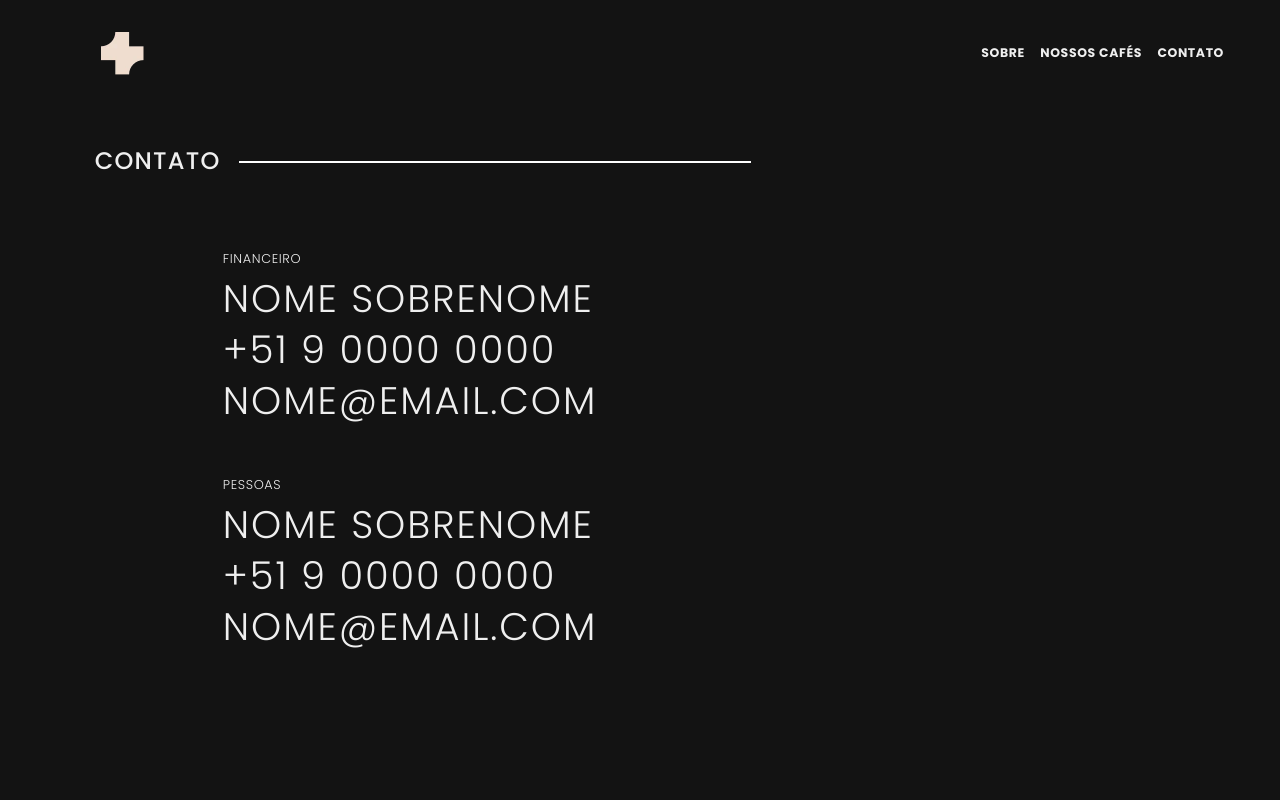
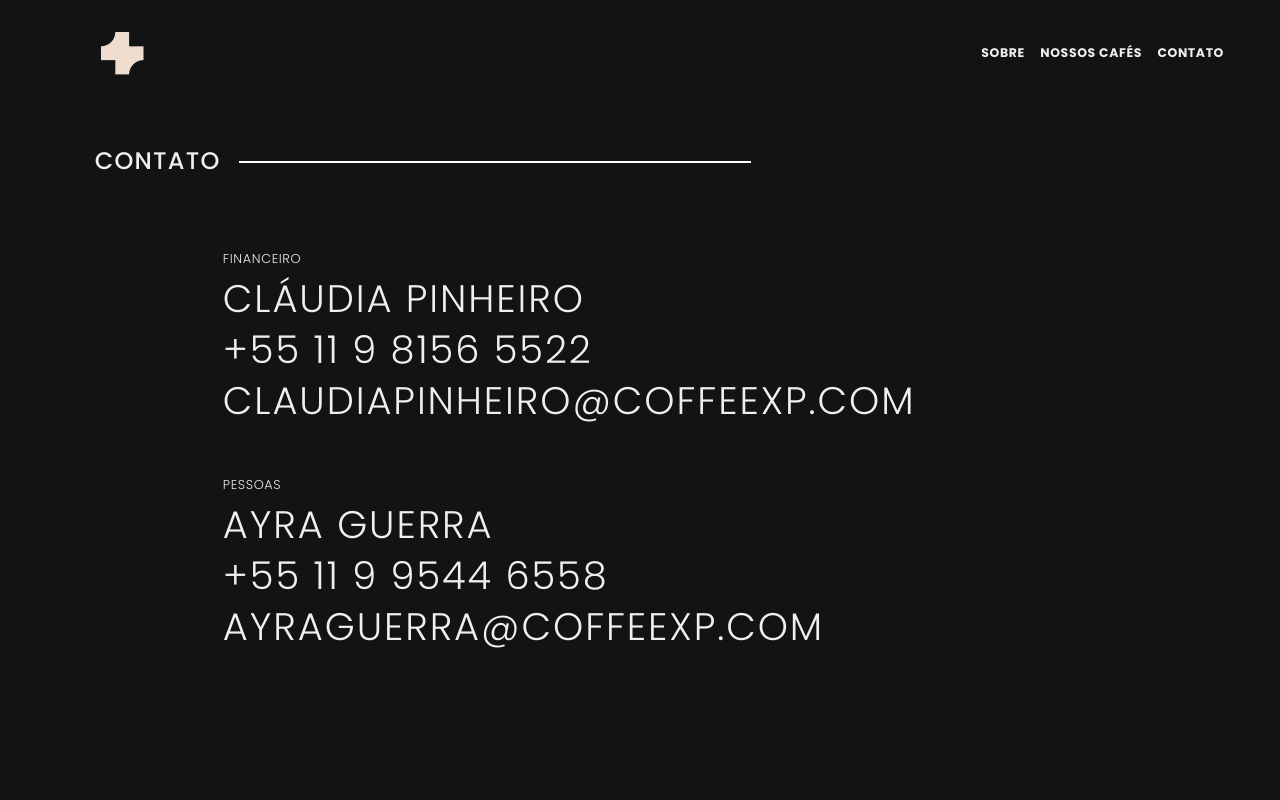
Before and after one commit to jeovanedossantossantos/desafio-chefao, a React (Create React App) app in the folder front-cafe/: page /contact in a window 1280 px wide. Shown: the top 800 px of the page. Built offline with nearby package versions, Linux system fonts and the light colour scheme; a small style sheet from the web is missing.

Commit message:
fix: contatos ficticios inseridos

```diff
--- a/front-cafe/src/components/Contact/index.tsx
+++ b/front-cafe/src/components/Contact/index.tsx
@@ -22,9 +22,9 @@ export const Contact: React.FC = () => {
 
           <Col>
             <ContentContact>financeiro</ContentContact>
-            <Contentv2Contact>nome sobrenome</Contentv2Contact>
-            <Contentv2Contact>+51 9 0000 0000</Contentv2Contact>
-            <Contentv2Contact>nome@email.com</Contentv2Contact>
+            <Contentv2Contact>Cláudia Pinheiro</Contentv2Contact>
+            <Contentv2Contact>+55 11 9 8156 5522</Contentv2Contact>
+            <Contentv2Contact>claudiapinheiro@coffeexp.com</Contentv2Contact>
           </Col>
 
           <Col>
@@ -32,13 +32,13 @@ export const Contact: React.FC = () => {
               <SpaceContactFinans>pessoas</SpaceContactFinans>
             </ContentContact>
             <Contentv2Contact>
-              <SpaceContact>nome sobrenome</SpaceContact>
+              <SpaceContact>Ayra Guerra</SpaceContact>
             </Contentv2Contact>
             <Contentv2Contact>
-              <SpaceContact>+51 9 0000 0000</SpaceContact>
+              <SpaceContact>+55 11 9 9544 6558</SpaceContact>
             </Contentv2Contact>
             <Contentv2Contact>
-              <SpaceContact>nome@email.com</SpaceContact>
+              <SpaceContact>ayraguerra@coffeexp.com</SpaceContact>
             </Contentv2Contact>
           </Col>
         </Container>
```
